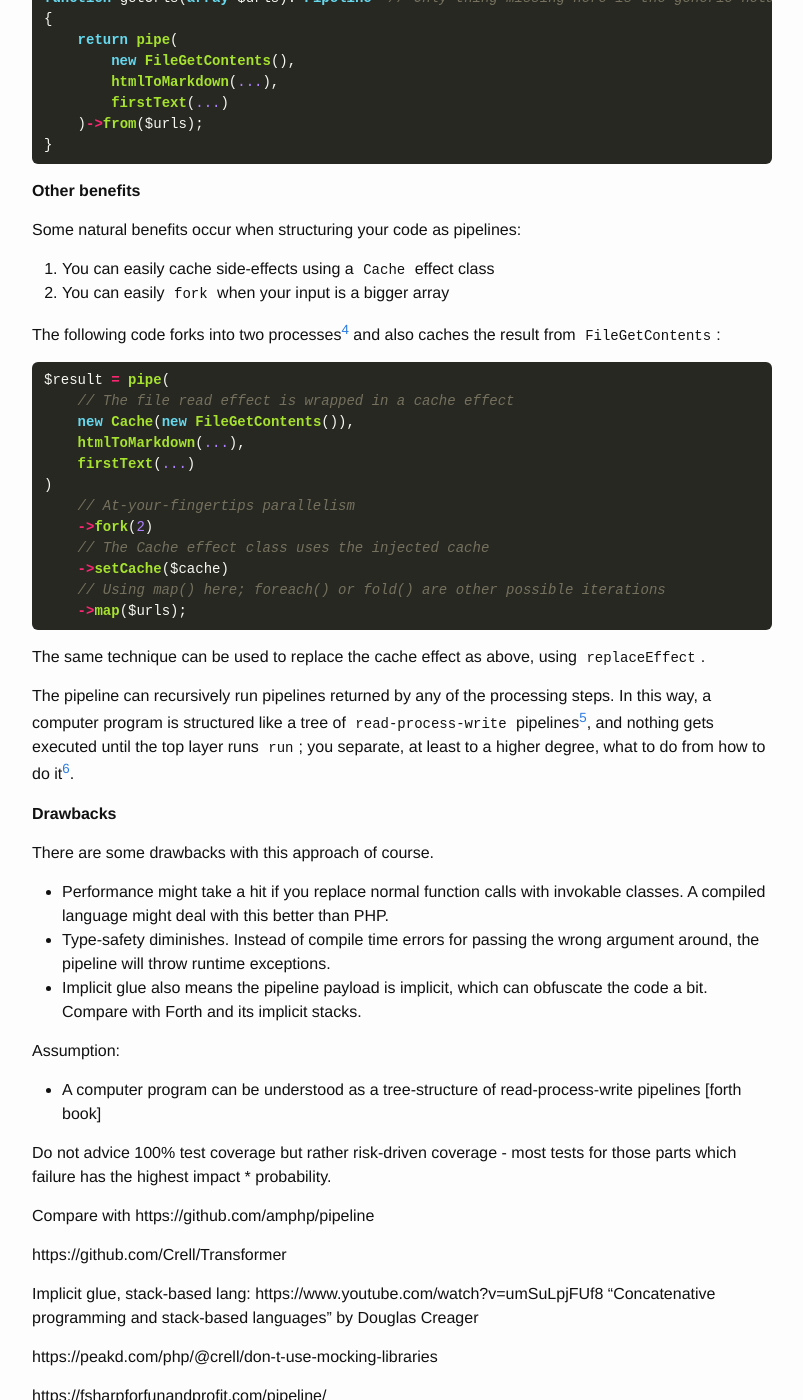
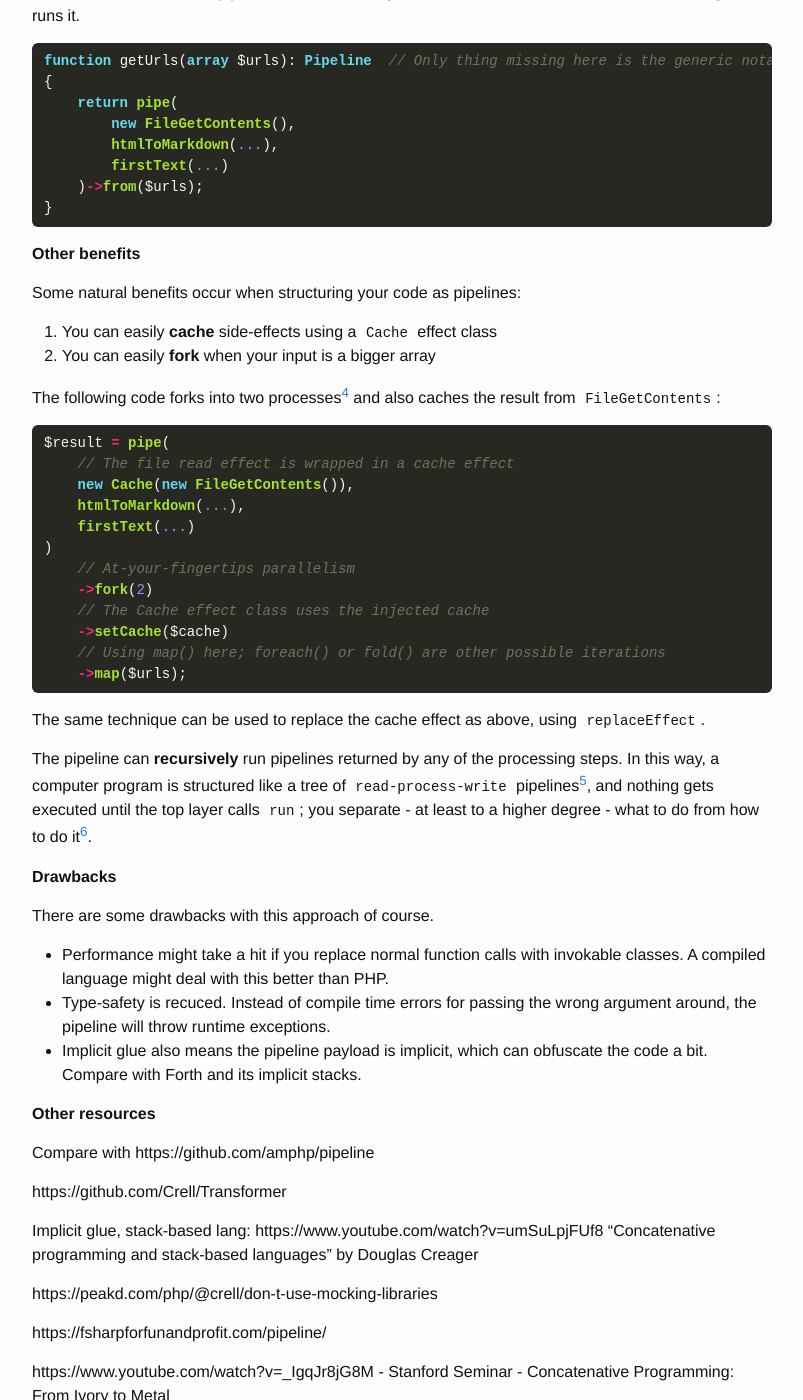
Before and after one commit to olleharstedt/olleharstedt.github.io, a Jekyll site: the page built from _posts/2023-10-19-100-percent-coverage-zero-mocking.markdown, in a window 1280 px wide and 1400 px high, scrolled down 2393 px. Shown: the whole window, without its empty margins (238-1041 px from the left). Built offline with Jekyll 4.4.1, drawn with Linux system fonts in a browser that asks for light colours; nearby versions of some CDN libraries; some of the changed text lies outside the part shown.

Commit message:
Update 2023-10-19-100-percent-coverage-zero-mocking.markdown

```diff
--- a/_posts/2023-10-19-100-percent-coverage-zero-mocking.markdown
+++ b/_posts/2023-10-19-100-percent-coverage-zero-mocking.markdown
@@ -30,6 +30,8 @@
 **The why**
 
 Writing mocks and stubs and spys is a total PITA, and I'm looking for new ways to avoid it. This is one possible concept, with a couple of other benefits (and some drawbacks).
+
+(Obviously I do not recommend 100% test coverage, this is just to prove a point. Your test coverage should be defined by your risk analysis.)
 
 **Intro**
 
@@ -104,8 +106,8 @@
 
 Some natural benefits occur when structuring your code as pipelines:
 
-1. You can easily cache side-effects using a `Cache` effect class
-2. You can easily `fork` when your input is a bigger array
+1. You can easily **cache** side-effects using a `Cache` effect class
+2. You can easily **fork** when your input is a bigger array
 
 The following code forks into two processes[^4] and also caches the result from `FileGetContents`:
 
@@ -126,21 +128,17 @@
 
 The same technique can be used to replace the cache effect as above, using `replaceEffect`.
 
-The pipeline can recursively run pipelines returned by any of the processing steps. In this way, a computer program is structured like a tree of `read-process-write` pipelines[^5], and nothing gets executed until the top layer runs `run`; you separate, at least to a higher degree, what to do from how to do it[^6].
+The pipeline can **recursively** run pipelines returned by any of the processing steps. In this way, a computer program is structured like a tree of `read-process-write` pipelines[^5], and nothing gets executed until the top layer calls `run`; you separate - at least to a higher degree - what to do from how to do it[^6].
 
 **Drawbacks**
 
 There are some drawbacks with this approach of course.
 
 * Performance might take a hit if you replace normal function calls with invokable classes. A compiled language might deal with this better than PHP.
-* Type-safety diminishes. Instead of compile time errors for passing the wrong argument around, the pipeline will throw runtime exceptions.
+* Type-safety is recuced. Instead of compile time errors for passing the wrong argument around, the pipeline will throw runtime exceptions.
 * Implicit glue also means the pipeline payload is implicit, which can obfuscate the code a bit. Compare with Forth and its implicit stacks.
 
-Assumption:
-
-* A computer program can be understood as a tree-structure of read-process-write pipelines [forth book]
-
-Do not advice 100% test coverage but rather risk-driven coverage - most tests for those parts which failure has the highest impact * probability.
+**Other resources**
 
 Compare with https://github.com/amphp/pipeline
 
```
